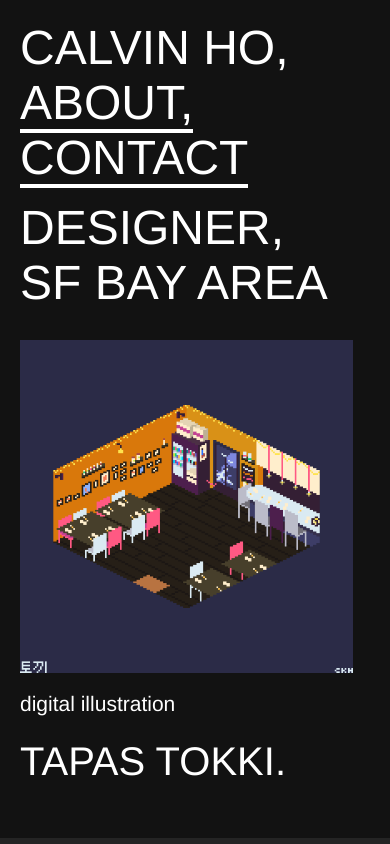
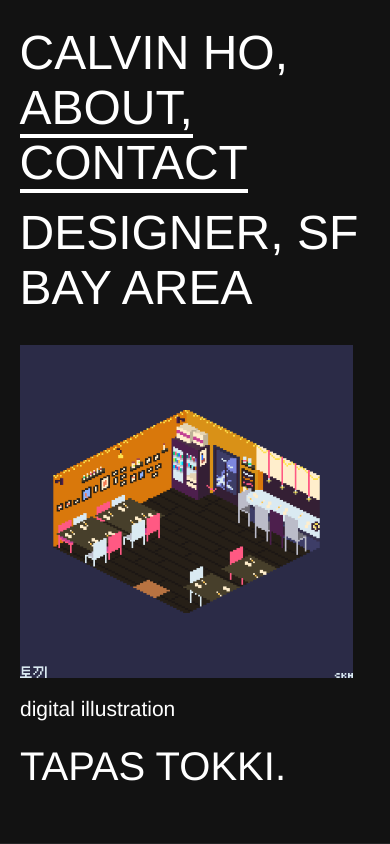
Before and after one commit to ck-ho/ck-ho.github.io, a plain HTML site: page index.html in a window 390 px wide. Shown: the top 844 px of the page. Drawn offline with Linux system fonts and the light colour scheme; files whose address does not match are found by name; a web font is replaced by a local one.

Commit message:
minor spacing fixes & responsive consistency

```diff
--- a/index.html
+++ b/index.html
@@ -8,10 +8,9 @@
     <meta name="viewport" content="width=device-width, initial-scale=1">
   </head>
 
-  <body id="top">
-    <div class='main_mobile'>
-    <div class='main'>
-    <header>
+  <body id="top" class="main_mobile">
+
+    <header id="splash_header">
       <h1>
         <nav>
           <a href="/" class="clean_link">CALVIN HO,</a>
@@ -21,7 +20,6 @@
       </h1>
       <h1>DESIGNER, SF BAY AREA</h1>
     </header>
-    </div>
 
     <section>
       <a class="tile" href="/tokki"><img id="tokki" draggable="false" src="images/tokki.png"
@@ -45,7 +43,6 @@
         <a class="contact" id="jump" href="#top">Back to top</a>
       </div>
     </footer>
-    </div>
 
   </body>
 
--- a/styles/stylesheet.css
+++ b/styles/stylesheet.css
@@ -183,7 +183,7 @@ section {
 
   header {
     width: 90%;
-    margin-top: 20px;
+    margin-top: 10px;
     margin-left: 0px;
   }
 
@@ -199,10 +199,6 @@ section {
     display: flex;
     flex-direction: column;
     align-items: center;
-  }
-
-  .main {
-    margin-left: 20px;
   }
 
   .desktop {
@@ -242,9 +238,9 @@ section {
     margin-bottom: 50px;
   }
 
- .main {
-   margin-left: 20px;
- }
+  #splash_header {
+    margin-left: 20px;
+  }
 
  .desktop {
     display: flex;
```
